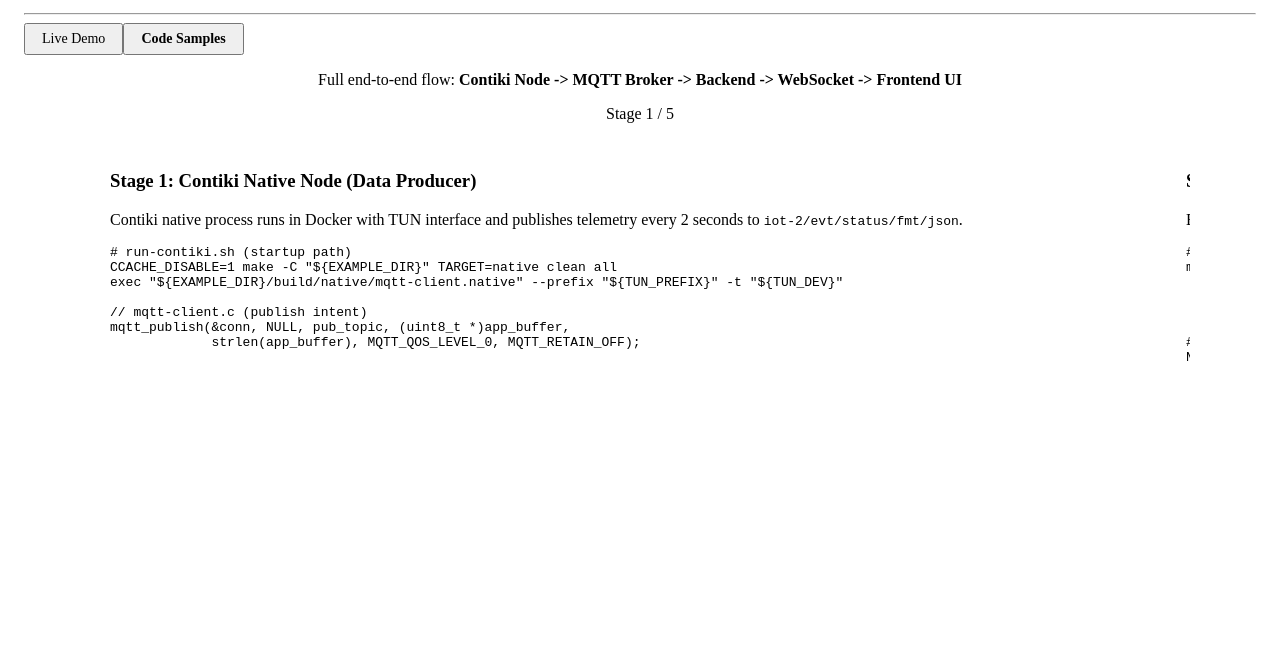
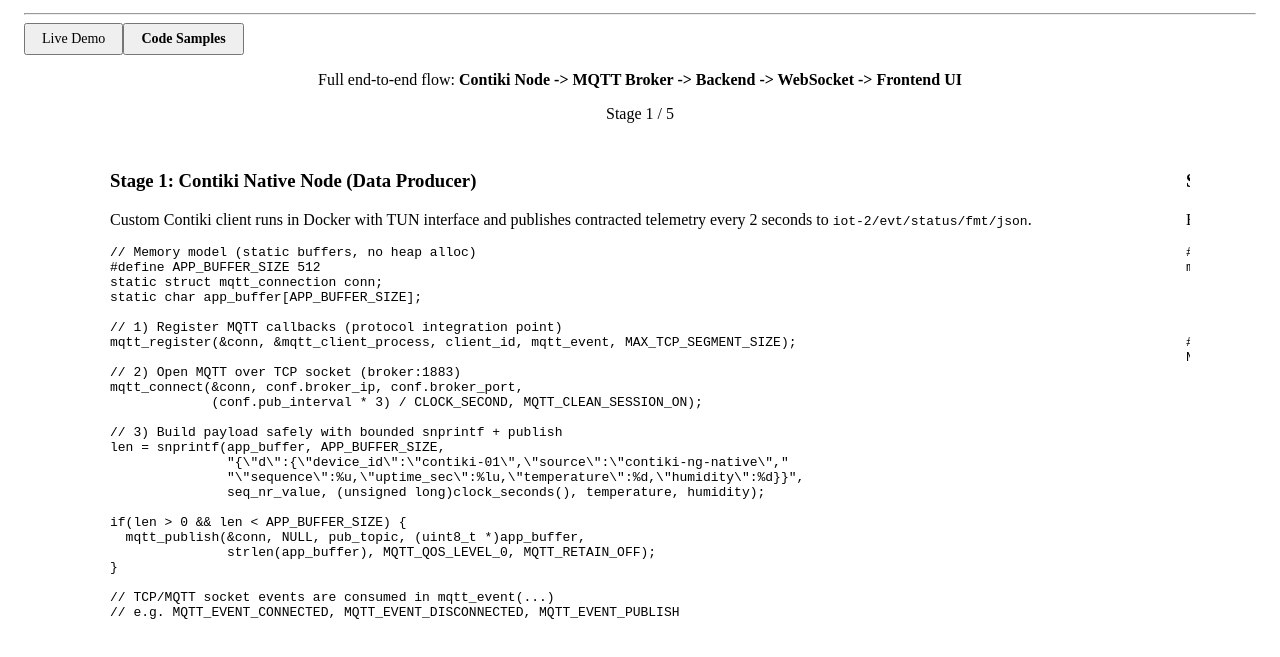
Before and after one commit to aliseyhann/iot-demo, a plain HTML site: page dashboard/index.html in a window 1280 px wide. Both pictures are taken after a click on the button "Code Samples". Shown: the part 103-760 px from the top of the page. Drawn offline with Linux system fonts and the light colour scheme.

Commit message:
dashboard update

```diff
--- a/dashboard/index.html
+++ b/dashboard/index.html
@@ -67,16 +67,34 @@
           <section style="flex: 0 0 100%; box-sizing: border-box; padding: 4px 8px;">
             <h3>Stage 1: Contiki Native Node (Data Producer)</h3>
             <p>
-              Contiki native process runs in Docker with TUN interface and publishes telemetry every 2 seconds to
+              Custom Contiki client runs in Docker with TUN interface and publishes contracted telemetry every 2 seconds to
               <code>iot-2/evt/status/fmt/json</code>.
             </p>
-<pre># run-contiki.sh (startup path)
-CCACHE_DISABLE=1 make -C "${EXAMPLE_DIR}" TARGET=native clean all
-exec "${EXAMPLE_DIR}/build/native/mqtt-client.native" --prefix "${TUN_PREFIX}" -t "${TUN_DEV}"
+<pre>// Memory model (static buffers, no heap alloc)
+#define APP_BUFFER_SIZE 512
+static struct mqtt_connection conn;
+static char app_buffer[APP_BUFFER_SIZE];
 
-// mqtt-client.c (publish intent)
-mqtt_publish(&conn, NULL, pub_topic, (uint8_t *)app_buffer,
-             strlen(app_buffer), MQTT_QOS_LEVEL_0, MQTT_RETAIN_OFF);</pre>
+// 1) Register MQTT callbacks (protocol integration point)
+mqtt_register(&conn, &mqtt_client_process, client_id, mqtt_event, MAX_TCP_SEGMENT_SIZE);
+
+// 2) Open MQTT over TCP socket (broker:1883)
+mqtt_connect(&conn, conf.broker_ip, conf.broker_port,
+             (conf.pub_interval * 3) / CLOCK_SECOND, MQTT_CLEAN_SESSION_ON);
+
+// 3) Build payload safely with bounded snprintf + publish
+len = snprintf(app_buffer, APP_BUFFER_SIZE,
+               "{\"d\":{\"device_id\":\"contiki-01\",\"source\":\"contiki-ng-native\","
+               "\"sequence\":%u,\"uptime_sec\":%lu,\"temperature\":%d,\"humidity\":%d}}",
+               seq_nr_value, (unsigned long)clock_seconds(), temperature, humidity);
+
+if(len > 0 && len < APP_BUFFER_SIZE) {
+  mqtt_publish(&conn, NULL, pub_topic, (uint8_t *)app_buffer,
+               strlen(app_buffer), MQTT_QOS_LEVEL_0, MQTT_RETAIN_OFF);
+}
+
+// TCP/MQTT socket events are consumed in mqtt_event(...)
+// e.g. MQTT_EVENT_CONNECTED, MQTT_EVENT_DISCONNECTED, MQTT_EVENT_PUBLISH</pre>
           </section>
 
           <section style="flex: 0 0 100%; box-sizing: border-box; padding: 4px 8px;">
@@ -98,13 +116,13 @@
           <section style="flex: 0 0 100%; box-sizing: border-box; padding: 4px 8px;">
             <h3>Stage 3: Backend MQTT Subscriber (Normalization)</h3>
             <p>
-              Node backend subscribes to Contiki topic, parses payload, derives normalized fields
+              Node backend subscribes to Contiki topic, validates required contract fields
               (<code>temperature</code>, <code>humidity</code>, <code>device_id</code>) and prepares one unified JSON.
             </p>
 <pre>const MQTT_BROKER = process.env.MQTT_BROKER || "mqtt://mosquitto:1883";
 mqttClient.subscribe("iot-2/evt/+/fmt/json");
 
-// on message -> normalize
+// on message -> validate + normalize
 const payload = normalizePayload(topic, message.toString());</pre>
           </section>
 
```
Also changed, not shown: docs/CONTIKER_CUSTOM_CLIENT_PLAN.md (renamed from CONTIKER_CUSTOM_CLIENT_PLAN.md), docs/CONTIKI_RESEARCH.md (renamed from CONTIKI_RESEARCH.md), docs/RUN_INSTRUCTIONS.md (renamed from RUN_INSTRUCTIONS.md).
